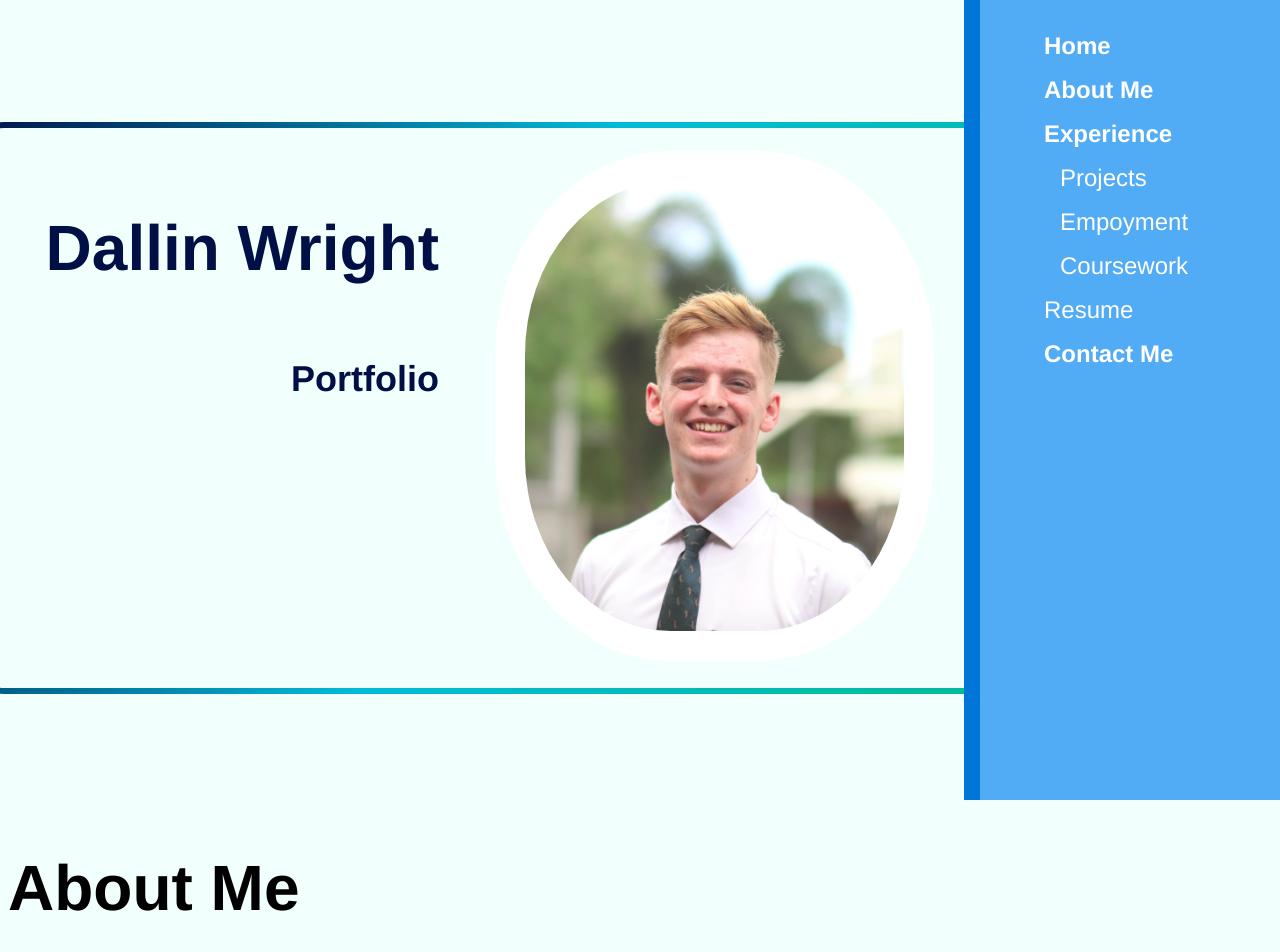
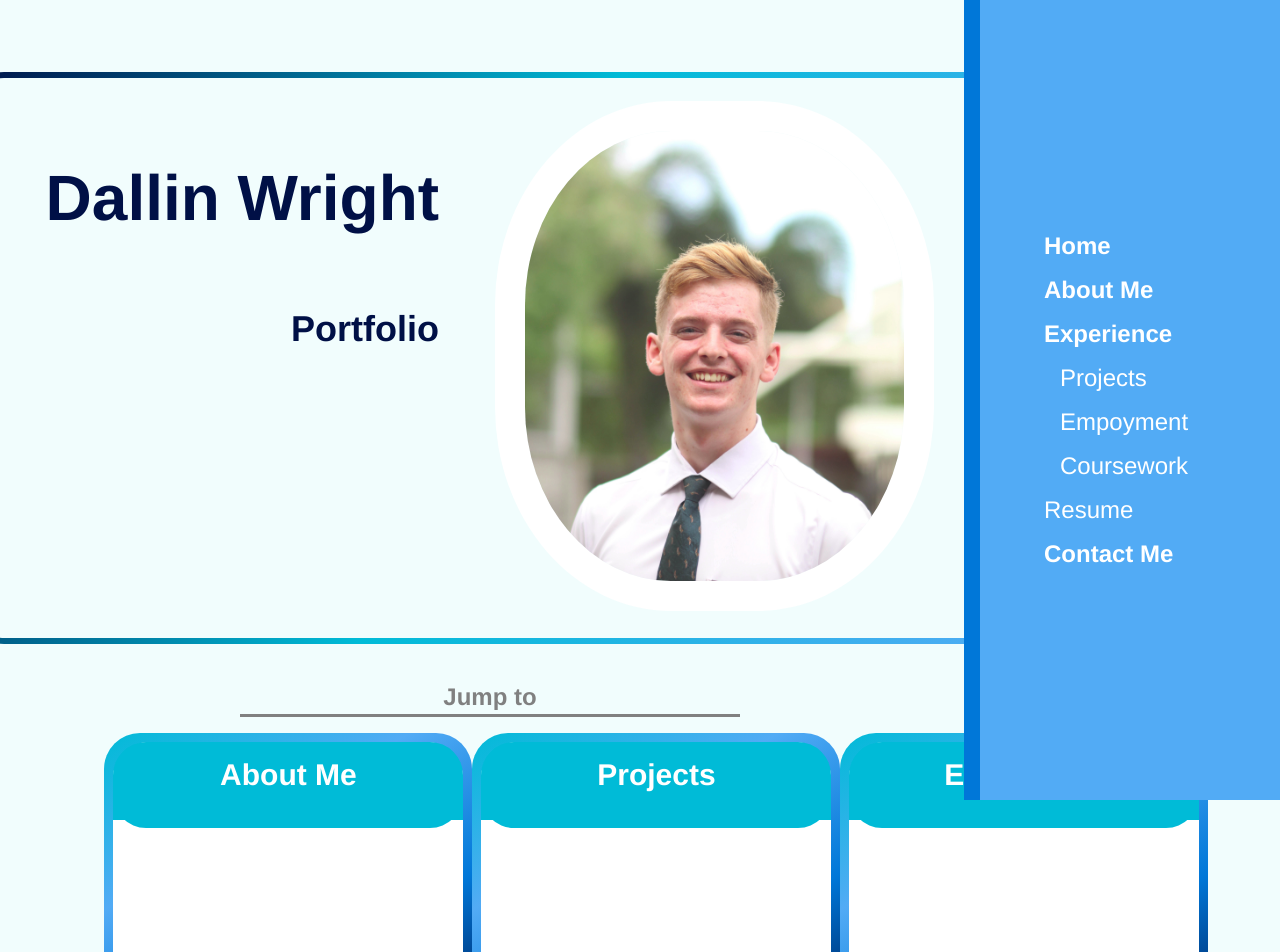
Before and after one commit to Leeway001Write/Leeway001Write.github.io, a React (Vite) app in the folder react-portfolio/: page / in a window 1280 px wide. Shown: the top 952 px of the page. Built offline with nearby package versions, Linux system fonts and the light colour scheme.

Commit message:
Refactored for multiple styling sheets, added shortcuts, centered nav bar.

```diff
--- a/react-portfolio/src/App.css
+++ b/react-portfolio/src/App.css
@@ -1,43 +1,10 @@
-.nav-bar {
-  width: 300px;
-  height: 100%;
-  position: fixed;
-  top: 0;
-  right: 0;
-  background-color: #999;
-  font-size: 1.5em;
+.horizontal-divider {
+  width: 500px;
+  height: 3px;
+  margins: 0;
   padding: 0;
-  margin: 0;
 
-  background-color: var(--color-primary-light);
-  border-left-style: solid;
-  border-left-width: 16px;
-  border-color: var(--color-primary-dim);
-}
-
-.nav-list {
-  list-style-type: none;
-  padding: 0;
-}
-
-.nav-heading,
-.nav-subheading {
-  display: block;
-  text-decoration: none;
-  min-width: 300px;
-  padding: 8px 64px;
-
-  color: white;
-}
-
-.nav-subheading {
-  padding-left: 80px;
-}
-
-.nav-heading:hover,
-.nav-subheading:hover {
-  background-color: var(--color-primary-dim);
-  color: var(--color-dark);
+  background: gray;
 }
 
 .main {
@@ -45,54 +12,22 @@
 }
 
 .home-page {
+  width: 100%;
   height: 100vh;
   display: flex;
-  flex-direction: row;
-  justify-content: center;
+  flex-direction: column;
+  justify-content: top;
   align-items: center;
+  padding: 64px 0px;
 
   color: var(--color-dark);
 }
 
-.profile-border {
+.gradient-border {
   padding: 6px;
   border-radius: 50px;
-  background: linear-gradient(115deg, var(--color-dark), var(--color-secondary), var(--color-secondary-mint));
+
+  height: auto;
+
+  background: linear-gradient(90deg, black, gray);
 }
-
-.profile-card {
-  width: 1000px;
-  height: 500px;
-  padding: 30px;
-
-  background: var(--color-background);
-
-  border-style: solid;
-  border-width: 0px;
-  border-radius: 44px;
-
-  display: flex;
-  flex-direction: row;
-  justify-content: space-evenly;
-  align-items: center;
-}
-
-.profile-text {
-  margin-top: 20px;
-  height: 100%;
-
-  display: flex;
-  flex-direction: column;
-  justify-content: flex-start;
-  text-align: right;
-}
-
-.headshot-photo {
-  width: auto;
-  height: 450px;
-
-  border-style: solid;
-  border-width: 30px;
-  border-color: white;
-  border-radius: 40%;
-}
--- a/react-portfolio/src/App.tsx
+++ b/react-portfolio/src/App.tsx
@@ -2,6 +2,8 @@ import './App.css'
 
 import NavBar from './components/NavBar.tsx'
 import ProfileCard from './components/ProfileCard.tsx'
+import Shortcut from './components/Shortcut.tsx'
+import HorizDivider from './components/HorizDivider.tsx'
 
 function App() {
   return (
@@ -12,6 +14,15 @@ function App() {
 
         <div id="home" className="home-page">
           <ProfileCard />
+          <div>
+            <p className="jump-label"><b>Jump to</b></p>
+            <HorizDivider />
+          </div>
+          <div className="shortcut-row">
+            <Shortcut title="About Me" jump="#about-me" />
+            <Shortcut title="Projects" jump="#experience" />
+            <Shortcut title="Experience" jump="#experience" />
+          </div>
         </div>
 
         <div id="about-me" className="about-me-page">
--- /dev/null
+++ b/react-portfolio/src/components/GradientBorder.tsx
@@ -0,0 +1,9 @@
+import '../App.css'
+
+export default function GradientBorder({ children, borderClass }) {
+	return (
+			<div className={borderClass}>
+				{children}
+			</div>
+	)
+}
--- /dev/null
+++ b/react-portfolio/src/components/HorizDivider.tsx
@@ -0,0 +1,8 @@
+import '../App.css'
+
+export default function HorizDivider() {
+	return (
+		<div className="horizontal-divider">
+		</div>
+	)
+}
--- a/react-portfolio/src/components/NavBar.tsx
+++ b/react-portfolio/src/components/NavBar.tsx
@@ -1,4 +1,5 @@
 import '../App.css'
+import './styles/NavBar.css'
 
 export default function NavBar() {
   return (
--- a/react-portfolio/src/components/ProfileCard.tsx
+++ b/react-portfolio/src/components/ProfileCard.tsx
@@ -1,9 +1,11 @@
 import '../App.css'
+import './styles/ProfileCard.css'
 import headshot_photo from '../assets/headshot.jpg'
+import GradientBorder from '../components/GradientBorder.tsx'
 
 export default function ProfileCard() {
   return (
-    <div className="profile-border">
+    <GradientBorder borderClass="gradient-border profile-border">
       <div className="profile-card">
         <div className="profile-text">
           <h1>Dallin Wright</h1>
@@ -13,6 +15,6 @@ export default function ProfileCard() {
           <img className="headshot-photo" src={headshot_photo} alt="Dallin Wright headshot"></img>
         </div>
       </div>
-    </div>
+    </GradientBorder>
   )
 }
--- /dev/null
+++ b/react-portfolio/src/components/Shortcut.tsx
@@ -0,0 +1,18 @@
+import '../App.css'
+import './styles/Shortcut.css'
+import GradientBorder from '../components/GradientBorder'
+
+export default function Shortcut( { title, jump }) {
+	return (
+		<GradientBorder borderClass="gradient-border shortcut-border">
+			<a href={jump}>
+				<div className="shortcut">
+					<div className="shortcut-banner">
+						<b>{title}</b>
+						<div className="shortcut-banner-base"></div>
+					</div>
+				</div>
+			</a>
+		</GradientBorder>
+	)
+}
--- /dev/null
+++ b/react-portfolio/src/components/styles/NavBar.css
@@ -0,0 +1,48 @@
+.nav-bar {
+  width: 300px;
+  height: 100%;
+  position: fixed;
+  top: 0;
+  right: 0;
+  font-size: 24px;
+  padding: 0;
+  margin: 0;
+
+  background-color: var(--color-primary-light);
+  border-left-style: solid;
+  border-left-width: 16px;
+  border-color: var(--color-primary-dim);
+
+  display: flex;
+  flex-direction: column;
+  justify-content: center;
+}
+
+.nav-list {
+  list-style-type: none;
+  padding: 0;
+
+  height: auto;
+}
+
+.nav-heading,
+.nav-subheading {
+  display: block;
+  text-decoration: none;
+  min-width: 300px;
+  padding: 8px 64px;
+
+  color: white;
+}
+
+.nav-subheading {
+  padding-left: 80px;
+}
+
+.nav-heading:hover,
+.nav-subheading:hover {
+  background-color: var(--color-primary-dim);
+  color: var(--color-dark);
+  padding-left: 36px;
+  margin: 10px 0px;
+}
--- /dev/null
+++ b/react-portfolio/src/components/styles/ProfileCard.css
@@ -0,0 +1,40 @@
+.profile-border {
+  background: linear-gradient(115deg, var(--color-dark), var(--color-secondary), var(--color-primary-light));
+}
+
+.profile-card {
+  width: 1000px;
+  height: 500px;
+  padding: 30px;
+
+  background: var(--color-background);
+
+  border-style: solid;
+  border-width: 0px;
+  border-radius: 44px;
+
+  display: flex;
+  flex-direction: row;
+  justify-content: space-evenly;
+  align-items: center;
+}
+
+.profile-text {
+  margin-top: 20px;
+  height: 100%;
+
+  display: flex;
+  flex-direction: column;
+  justify-content: flex-start;
+  text-align: right;
+}
+
+.headshot-photo {
+  width: auto;
+  height: 450px;
+
+  border-style: solid;
+  border-width: 30px;
+  border-color: white;
+  border-radius: 40%;
+}
--- /dev/null
+++ b/react-portfolio/src/components/styles/Shortcut.css
@@ -0,0 +1,69 @@
+.jump-label {
+  margin: 0px;
+  margin-top: 36px;
+  padding: 3px;
+
+  font-size: 24px;
+  text-align: center;
+  color: gray;
+
+}
+
+.shortcut-row {
+  width: 80%;
+  height: auto;
+  margin: 16px 0px;
+
+  display: flex;
+  flex-direction: row;
+  justify-content: space-between;
+}
+
+.shortcut-border {
+  border-radius: 36px;
+  padding: 9px;
+
+  background: linear-gradient(150deg, var(--color-secondary), var(--color-primary-light), var(--color-primary-dim), var(--color-dark));
+}
+
+.shortcut {
+  width: 350px;
+  height: 300px;
+
+  background: white;
+  border-color: var(--color-secondary);
+  border-radius: 36px;
+}
+
+.shortcut-banner {
+  width: 100%;
+  height: 70px;
+  padding-top: 16px;
+
+  color: white;
+  text-align: center;
+  font-size: 30px;
+
+  background: var(--color-secondary);
+  border-radius: 33px;
+}
+
+.shortcut-banner-base {
+  width: 100%;
+  height: calc(100% - 42px);
+
+  background: inherit;
+}
+
+.shortcut-border a {
+  text-decoration: none;
+  color: inherit;
+}
+
+.shortcut-border:hover {
+  background: var(--color-secondary-mint);
+  height: calc(100% + 3px);
+  display: flex;
+  flex-direction: column;
+  justify-content: flex-end;
+}
--- a/react-portfolio/src/index.css
+++ b/react-portfolio/src/index.css
@@ -1,7 +1,7 @@
 :root {
   font-family:  Helvetica, sans-serif;
 
-  --color-background: #F1FFFD;
+  --color-background: #F1FDFD;
   --color-dark: #001046;
   --color-accent-dark: #1200D8;
   --color-primary-dim: #0077D8;
```
